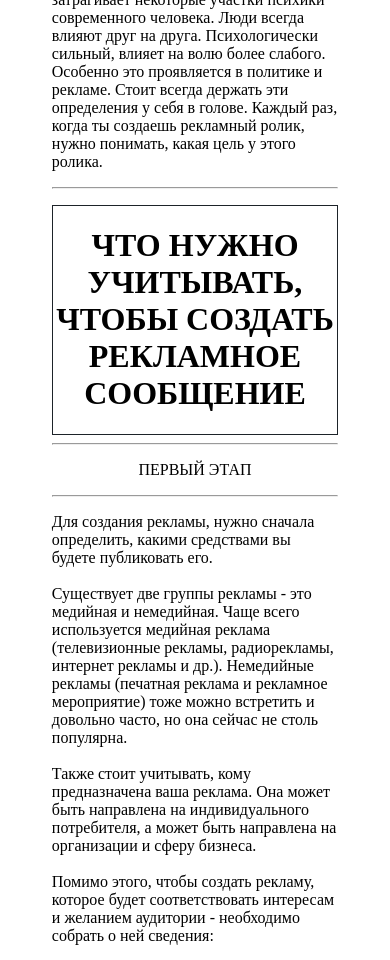
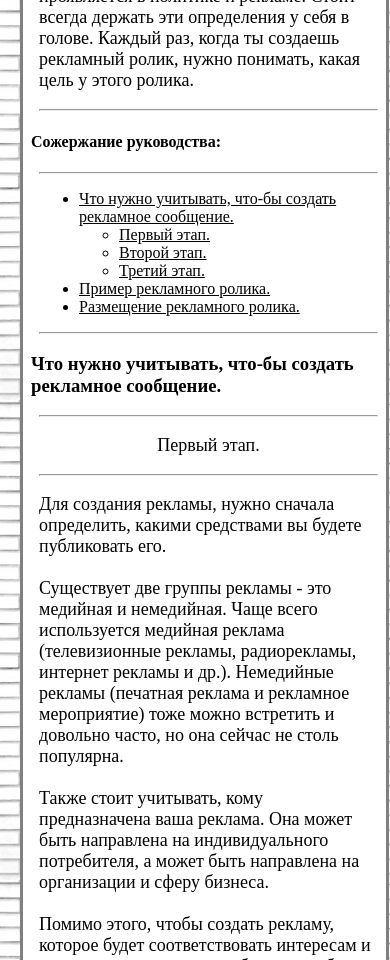
Before and after one commit to advforschool/mySite, a plain HTML site: page index.html in a window 390 px wide. Shown: the part 1040-2000 px from the top of the page. Drawn offline with nearby package versions, Linux system fonts and the light colour scheme.

Commit message:
Add files via upload

```diff
--- a/css/style.css
+++ b/css/style.css
@@ -1,24 +1,34 @@
-html{background-color: white;}
+html{
+	background-image: url(../img/img/66309854.jpg);
+}
 
 body{padding: 20px; margin: 0;}
-.spoilerVideoButton,.spoilerImgButton{text-decoration: underline; color: blue;}
+.blackA{text-decoration: underline; color: black;}
 
 .grid{
 	display: grid;
-	grid-template-columns: 0.15fr 0.15fr 2.7fr 0.15fr 0.15fr;
+	grid-template-columns: 0.20fr 0.20fr 2.2fr 0.20fr 0.20fr;
 	grid-template-rows: 1fr;
 }
 
 .allContent{
+	background-color: white;
 	grid-column: 3/4;
+	border: 3px solid gray;
+	border-radius: 15px;
+	box-shadow: 0 0 20
 }
 
-.headlineOne,.headlineTwo,.headlineThree,.headlineFour{
-	border: 1px solid #1D2329FF;
+.headlineOne,.headlineTwo,.headlineThree,.headlineFour,.headlineFive{
+	padding-left: 8px;
 }
 
-.contentOne,.contentTwo,{
-	padding-top: 10px;
-	padding-bottom: 25px;
+.contentOne,.contentTwo,.contentThree,.contentFour,.contentFive{
+	padding-left: 16px;
+	padding-right: 8px;
 	font-size: 18px;
 }
+
+.contentTwo{
+	font-size: 16px;
+}
--- a/index.html
+++ b/index.html
@@ -19,7 +19,7 @@
 
 			<div class="allContent">
 
-				<div align="middle" class="headlineOne"><h1>КАК СОЗДАТЬ РЕКЛАМНЫЙ РОЛИК ЗА ТРИ ЭТАПА</h1></div>
+				<div align="left" class="headlineOne"><h3>Успешная реклама, все секреты.</h3></div>
 				<div class="contentOne">
 					<hr>
 					<p>Создатели рекламных роликов бесконечно клепают однотипные скучные видео, а после жалуются, что пользователи на них не ведутся. <br><br>
@@ -37,9 +37,25 @@
 					<hr></p>
 				</div>
 
-				<div align="middle" class="headlineTwo"><h1>ЧТО НУЖНО УЧИТЫВАТЬ, ЧТОБЫ СОЗДАТЬ РЕКЛАМНОЕ СООБЩЕНИЕ</h1></div>
+				<div align="left" class="headlineTwo"><h4>Сожержание руководства:</h4></div>
 				<div class="contentTwo">
-					<hr> <p align="middle">ПЕРВЫЙ ЭТАП</p> <hr>
+					<hr>
+					<ul>
+						<li><a href="#one" class="blackA">Что нужно учитывать, что-бы создать рекламное сообщение.</a></li>
+							<ul>
+								<li><a href="#two" class="blackA">Первый этап.</a></li>
+								<li><a href="#three" class="blackA">Второй этап.</a></li>
+								<li><a href="#four" class="blackA">Третий этап.</a></li>
+							</ul>
+						<li><a href="#five" class="blackA">Пример рекламного ролика.</a></li>
+						<li><a href="#six" class="blackA">Размещение рекламного ролика.</a></li>
+					</ul>
+					<hr>
+				</div>
+
+				<div align="left" class="headlineThree" id="one"><h3>Что нужно учитывать, что-бы создать рекламное сообщение.</h3></div>
+				<div class="contentThree">
+					<hr> <p align="middle" id="two">Первый этап.</p> <hr>
 
 					<p>Для создания рекламы, нужно сначала определить, какими средствами вы будете публиковать его. <br><br>
 
@@ -54,7 +70,7 @@
 					<b>Во вторую очередь</b> задумайтесь о психических параметрах. Узнав всего лишь характер, образ жизни и т.п., можно сделать многие выводы и предложить для каждого свое, что будет им интересно.</p>
 					<hr>
 
-					<p align="middle">ВТОРОЙ ЭТАП </p> <hr>
+					<p align="middle" id="three">Второй этап.</p> <hr>
 
 					<p>Чтобы реклама была эффективна, нужно чтобы она как-то взаимодействовала с аудиторией. Поэтому стоит выяснить, как это делать. <br><br>
 
@@ -65,7 +81,7 @@
 					Сила рекламного воздействия зависит от – <b>повторяемости информации</b>. Мало сказать один раз, для получения эффекта необходимо это повторять. Если ты посмотришь одну и ту же рекламу несколько раз, то она останется у тебя в голове, а может даже и поменяет твои взгляды к нему. Помимо этого нужна понимать, что малое количество информации запоминается на много легче, поэтому рекламу нужно передавать в легкой форме.</p>
 					<hr>
 
-					<p align="middle">ТРЕТИЙ ЭТАП</p> <hr>
+					<p align="middle" id="four">Третий этап.</p> <hr>
 
 					<p>Привлечение человека к рекламе зависит от разных факторов, но помимо них, в рекламной деятельности используют приемы привлечения к рекламе. <br><br>
 
@@ -82,21 +98,18 @@
 					<hr>
 				</div>
 
-				<div align="middle" class="headlineThree"><h1>ПРИМЕР РЕКЛАМНОГО РОЛИКА</h1></div>
-				<div>
+				<div align="left" class="headlineFour" id="five"><h3>Пример рекламного ролика.</h3></div>
+				<div class="contentFour">
 					<hr>
-					<p align="middle"><input class="spoilerVideoButton" type="submit" value="[Клик]"></p>
 					<p align="middle"><video class="spoilerVideoShowed" src="img/video/video.mp4" controls="controls"></video></p>
 					<hr>
 				</div>
 
-				<div align="middle" class="headlineFour"><h1>РАЗМЕЩЕНИЕ РЕКЛАМНОГО РОЛИКА</h1></div>
-				<div class="contentThree">
+				<div align="left" class="headlineFive" id="six"><h3>Размещение рекламного ролика.</h3></div>
+				<div class="contentFive">
 					<hr>
 					<p>Для  того, чтобы ваш рекламный ролик увидели, вы должны его опубликовать (метод публикации зависит от средств публикации (см. «ПЕРВЫЙ ЭТАП»)). В качестве публикации можно использовать любой популярный хоcтин: Яндекс.Маркет, Google Business, Instagram и др.</p>
 					<hr>
-
-					<p align="middle"><input class="spoilerImgButton" type="submit" value="[Клик]"></p>
 					<p align="middle"><img class="spoilerImgShowed" src="img/img/img1.jpg"></p>
 					<hr>
 				</div>
@@ -126,38 +139,6 @@
 
 			// setTimeout(joke, 240000);
 
-			$(".spoilerVideoShowed").hide();
-			$(".spoilerVideoButton").show();
-			var openVideo = "false";
-			$(".spoilerImgShowed").hide();
-			$(".spoilerImgButton").show();
-			var openImg = "false";
-
-			$(".spoilerVideoButton").click(function spoilerDsContOpen(event){
-				if(openVideo === "false"){
-					$(".spoilerVideoShowed").slideToggle(500);
-					openVideo = "true";
-				}else if(openVideo === "true"){
-					$(".spoilerVideoShowed").toggle(500);
-					openVideo = "false";
-				}});
-
-			$(".spoilerImgButton").click(function spoilerTgContOpen(event){
-				if(openVideo === "false"){
-					$(".spoilerImgShowed").slideToggle(500);
-					$(".spoilerImgButton").hide();
-					openImg = "true";
-				}else if(openImg === "true"){
-					$(".spoilerImgShowed").toggle(500);
-					$(".spoilerImgButton").show();
-					openImg = "false";
-				}});
-			$(".spoilerImgShowed").click(function spoilerDsContOpen(event){
-					$(".spoilerImgShowed").toggle(500);
-					$(".spoilerImgButton").show();
-					openImg = "false";
-				});
-
 		</script>
 	</body>
 
```
Also changed, not shown: img/img/66309854.jpg (added), img/img/fon.jpg (added).
